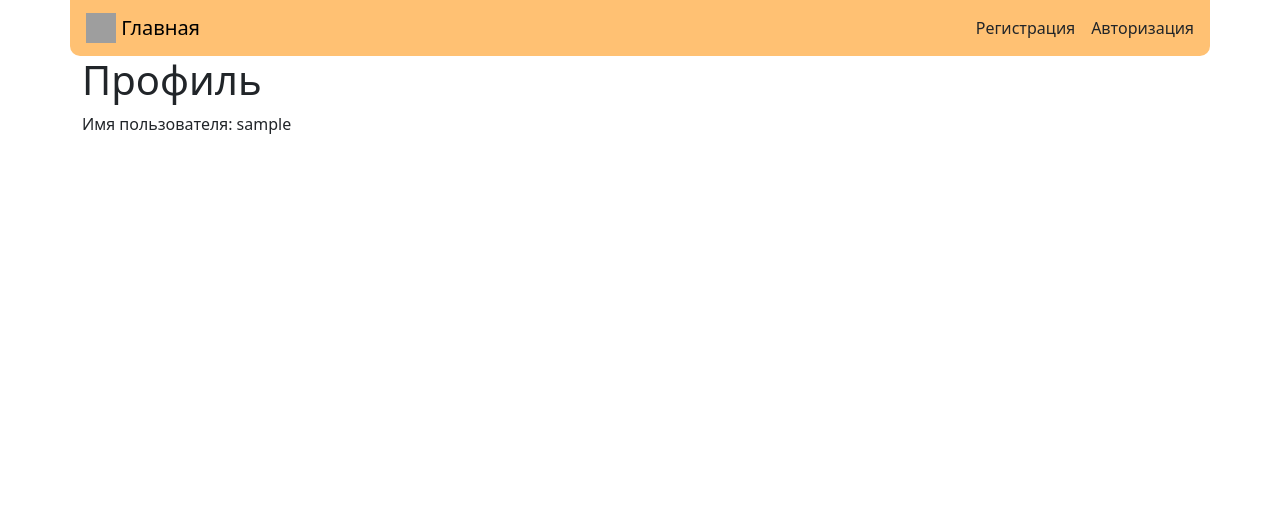
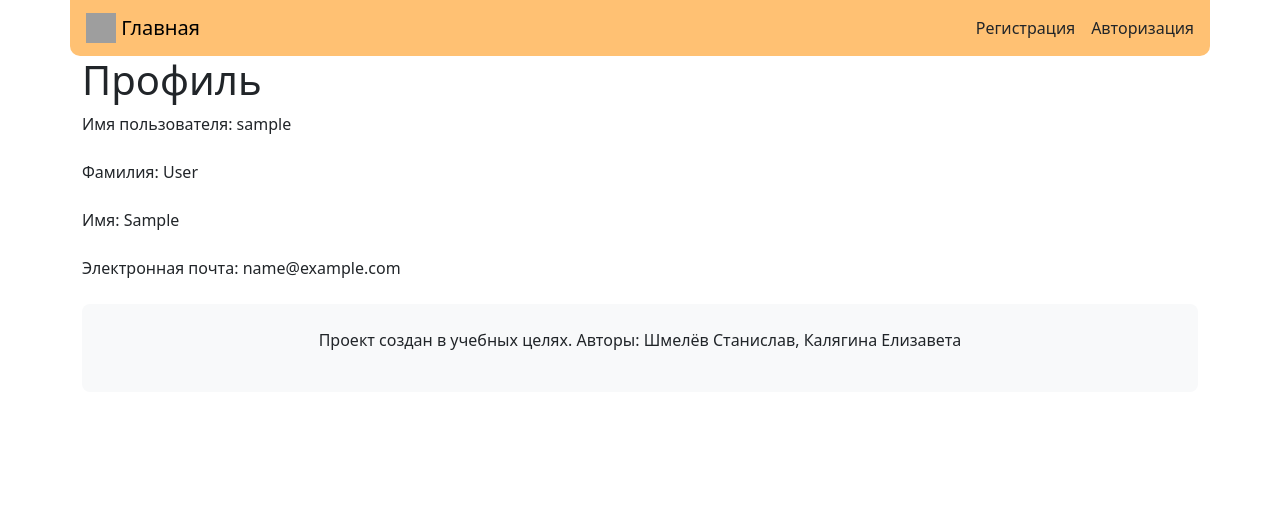
Before and after one commit to lizak5002-dev/sil, a Django app: page /users/profile/1/ in a window 1280 px wide. Shown: the top 528 px of the page. Run offline with Django 5.2, Linux system fonts and the light colour scheme; tables that the repository leaves empty hold one stand-in row (values such as "Sample post"); some libraries are stand-ins or nearby versions; grey boxes are pictures that could not be loaded.

Commit message:
first commit

```diff
--- a/templates/base.html
+++ b/templates/base.html
@@ -30,7 +30,7 @@
     </div>
     <div class="navbar me-2">
       {% if user.is_authenticated %}
-      <a href="{% url 'users:profile' user.id%}">Привет, {{ user.username }}!</a>
+      <a href="{% url 'users:profile' user.id%}" style="text-decoration: none; color: black;">Привет, {{ user.username }}!</a>
       {% endif %}
 
       {% if not user.is_authenticated %}
--- a/users/templates/users/profile.html
+++ b/users/templates/users/profile.html
@@ -6,4 +6,15 @@
         <label class="form-label">Имя пользователя:</label>
         {{ profile.username }}
     </div>
+    <div class="mb-3">
+        <label class="form-label">Фамилия:</label>
+        {{ profile.last_name }}
+    </div>
+    <div class="mb-3">
+        <label class="form-label">Имя:</label>
+        {{ profile.first_name }}
+    </div>
+    <div class="mb-3">
+    <label class="form-label">Электронная почта:</label>
+        {{ profile.email }}
 {% endblock %}
```
